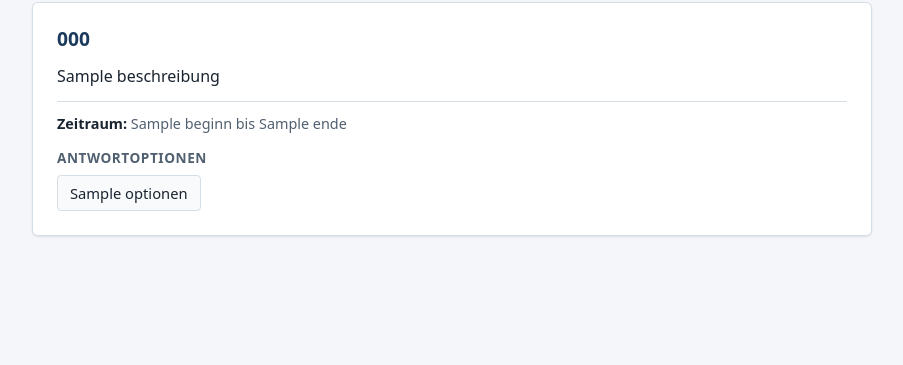
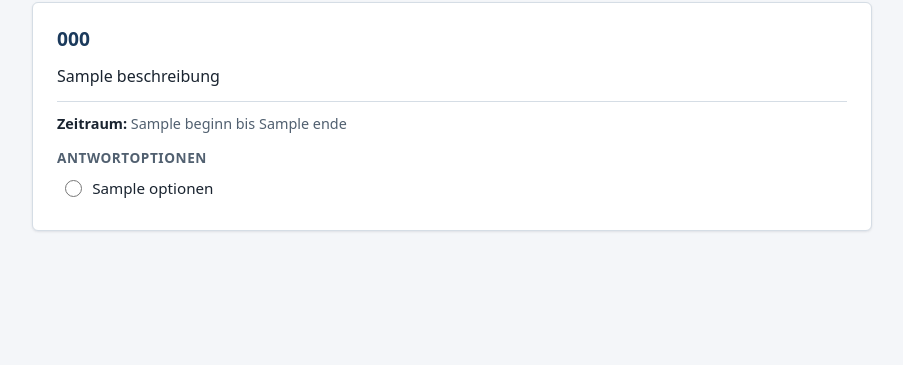
Before and after one commit to MyLittlePenguin/moderne_softwareentwicklung_gruppe_13, a Spring app: page /index in a window 1280 px wide. Shown: the part 190-555 px from the top of the page, without its empty margins (188-1091 px from the left). Run offline with Thymeleaf, Linux system fonts and the light colour scheme; the template is opened without the code that fills it: most values are stand-ins (such as "Sample title", 1, 10 or a date in 2020); data that the repository does not hold is empty; some libraries are stand-ins or nearby versions.

Commit message:
Übung 5.4: Antwortoptionen vertikal als Radio-Buttons dargestellt

```diff
--- a/src/main/resources/static/css/style.css
+++ b/src/main/resources/static/css/style.css
@@ -245,12 +245,17 @@ a:hover {
 }
 
 .optionen-bereich {
+	margin: 0;
+	padding: 0;
+	border: 0;
 	display: flex;
 	flex-direction: column;
 	gap: 0.45rem;
 }
 
 .optionen-bereich .meta-label {
+	padding: 0;
+	margin-bottom: 0.2rem;
 	font-size: 0.85rem;
 	text-transform: uppercase;
 	letter-spacing: 0.04em;
@@ -262,17 +267,38 @@ a:hover {
 	margin: 0;
 	padding: 0;
 	display: flex;
-	flex-wrap: wrap;
-	gap: 0.5rem;
+	flex-direction: column;
+	gap: 0.35rem;
 }
 
 .option-eintrag {
+	margin: 0;
+	padding: 0;
+}
+
+.option-auswahl {
+	display: flex;
+	align-items: center;
+	gap: 0.65rem;
+	padding: 0.35rem 0.5rem;
+	border-radius: var(--radius-klein);
+	font-size: 0.95rem;
+	color: var(--farbe-text);
+	cursor: pointer;
+	transition: background-color 0.15s ease;
+}
+
+.option-auswahl:hover {
 	background-color: var(--farbe-flaeche-dezent);
-	border: 1px solid var(--farbe-rahmen);
-	border-radius: var(--radius-klein);
-	padding: 0.35rem 0.75rem;
-	font-size: 0.92rem;
-	color: var(--farbe-text);
+}
+
+.option-auswahl input[type="radio"] {
+	margin: 0;
+	width: 1.05rem;
+	height: 1.05rem;
+	flex-shrink: 0;
+	accent-color: var(--farbe-primar);
+	cursor: pointer;
 }
 
 /* ---------- Schaltflächen ---------- */
--- a/src/main/resources/templates/index.html
+++ b/src/main/resources/templates/index.html
@@ -50,12 +50,17 @@
 					bis
 					<span th:text="${abstimmung.ende}">Ende</span>
 				</p>
-				<div class="optionen-bereich">
-					<span class="meta-label">Antwortoptionen</span>
+				<fieldset class="optionen-bereich">
+					<legend class="meta-label">Antwortoptionen</legend>
 					<ul class="optionen-liste">
-						<li class="option-eintrag" th:each="option : ${abstimmung.optionen}" th:text="${option}">Option</li>
+						<li class="option-eintrag" th:each="option : ${abstimmung.optionen}">
+							<label class="option-auswahl">
+								<input type="radio" th:name="'option-' + ${abstimmung.id}" th:value="${option}">
+								<span th:text="${option}">Option</span>
+							</label>
+						</li>
 					</ul>
-				</div>
+				</fieldset>
 			</li>
 		</ul>
 	</main>
```
Also changed, not shown: llm_log/interaktionslog.md (+28 -0 lines).
